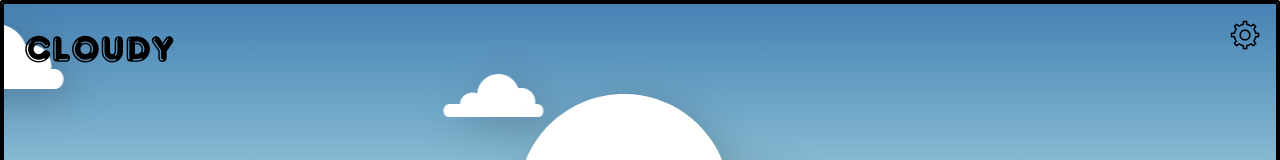
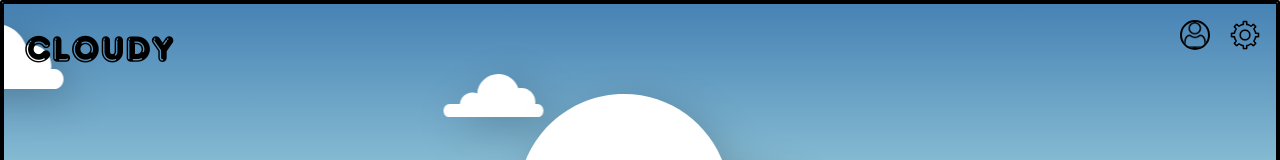
Before and after one commit to Igorrst/Cloudy, a React (Vite) app: page /Profile in a window 1280 px wide. Before the commit this address had no page. Shown: the top 160 px of the page. Built offline with nearby package versions, Linux system fonts and the light colour scheme.

Commit message:
creating page profile

```diff
--- a/src/App.tsx
+++ b/src/App.tsx
@@ -6,6 +6,7 @@ import Signup from './pages/Signup';
 import Register from './pages/Register';
 import Login from './pages/Login';
 import Home from './pages/Home';
+import Profile from './pages/Profile';
 
 const App = () => {
   return (
@@ -19,6 +20,7 @@ const App = () => {
           <Route path="/register" element={<Register />} />
           <Route path="/login" element={<Login />} />
           <Route path="/home" element={<Home />} />
+          <Route path="/Profile" element={<Profile />} />
         </Routes>
       </div>
     </Router>
--- a/src/components/User/index.tsx
+++ b/src/components/User/index.tsx
@@ -1,8 +1,18 @@
+import { useNavigate } from "react-router-dom";
 import user from "../../assets/user.png";
 import { UserIcon } from "./styles";
 
 const User = () => {
-  return <UserIcon src={user} alt="Usuário" />;
+  const navigate = useNavigate();
+
+  return (
+    <UserIcon
+      src={user}
+      alt="Usuário"
+      onClick={() => navigate("/profile")}
+      style={{ cursor: "pointer" }}
+    />
+  );
 };
 
 export default User;
--- a/src/pages/Home/styles.ts
+++ b/src/pages/Home/styles.ts
@@ -179,9 +179,9 @@ export const UserTop = styled.div`
 `;
 
 export const UserPost = styled.div`
-  position: fixed;
+  position: absolute;
   padding-bottom: 440px;
-  left: 400px;
+  left: 20px;
   z-index: 10;
   display: flex;
   justify-content: center;
--- /dev/null
+++ b/src/pages/Profile/index.tsx
@@ -0,0 +1,16 @@
+import { Container, UserTop } from "./styles";
+import User from "../../components/User";
+
+const Profile = () => {
+
+    return(
+        <Container>
+            <UserTop>
+            <User />
+            </UserTop>
+        </Container>
+    )
+
+}
+
+export default Profile;
--- /dev/null
+++ b/src/pages/Profile/styles.ts
@@ -0,0 +1,14 @@
+import styled from "styled-components";
+
+export const Container = styled.div`
+
+`;
+
+export const UserTop = styled.div`
+  right: 70px;
+  height: 30px;
+  cursor: pointer;
+  position: fixed;
+  top: 20px;
+  z-index: 1000;
+`;
```
